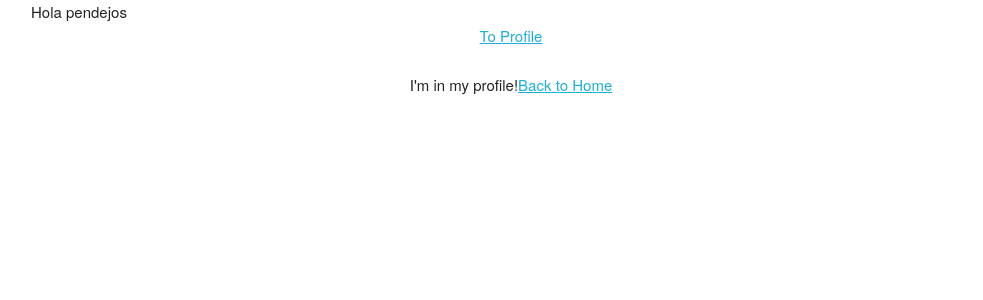
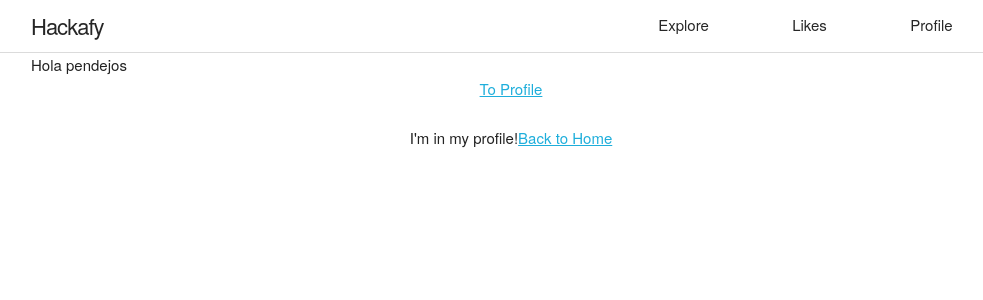
Before and after one commit to omartorresrios/Value-Web, a React (Create React App) app: page /profile in a window 1280 px wide. Shown: the top 300 px of the page, without its empty margins (129-1112 px from the left). Built offline with nearby package versions, Linux system fonts and the light colour scheme.

Commit message:
Create Header component

```diff
--- /dev/null
+++ b/src/components/Header.js
@@ -0,0 +1,35 @@
+import React from 'react';
+import { Link } from 'react-router-dom';
+
+import '../styles/Header.css';
+
+const Header = (props) => {
+  return (
+    <header className="Header__root">
+      <div className="container">
+        <div className="row  Header__container">
+          <div className="three columns">
+            <h1 className="Header__logo">
+              <Link to="/" className="Header__logo-link">Hackafy</Link>
+            </h1>
+          </div>
+          <nav className="offset-by-five four columns">
+            <ul className="Header__nav-group">
+              <li className="Header__nav-link">
+                <Link to="/explore">Explore</Link>
+              </li>
+              <li className="Header__nav-link">
+                <Link to="/likes">Likes</Link>
+              </li>
+              <li className="Header__nav-link">
+                <Link to="/profile">Profile</Link>
+              </li>
+            </ul>
+          </nav>
+        </div>
+      </div>
+    </header>
+  );
+};
+
+export default Header;
--- a/src/components/MainLayout.js
+++ b/src/components/MainLayout.js
@@ -1,8 +1,10 @@
 import React from 'react';
+import Header from './Header';
 
 const MainLayout = (props) => {
   return (
     <div className="main-layout">
+      <Header />
       <div className="container">
         Hola pendejos
         {props.children}
--- /dev/null
+++ b/src/styles/Header.css
@@ -0,0 +1,35 @@
+.Header__root {
+  background-color: #ffffff;
+  border-bottom: 1px solid #dbdbdb;
+}
+
+.Header__container {
+  padding: 1.3rem 0;
+}
+
+.Header__logo {
+  font-size: 22px;
+  margin: 0;
+}
+
+.Header__logo-link {
+  text-decoration: none;
+  color: #262626;
+}
+
+.Header__nav-group {
+  list-style: none;
+  padding: 0;
+  margin: 0;
+  display: flex;
+  justify-content: space-between;
+}
+
+.Header__nav-link {
+  margin: 0;
+}
+
+.Header__nav-link a {
+  text-decoration: none;
+  color: #262626;
+}
```
